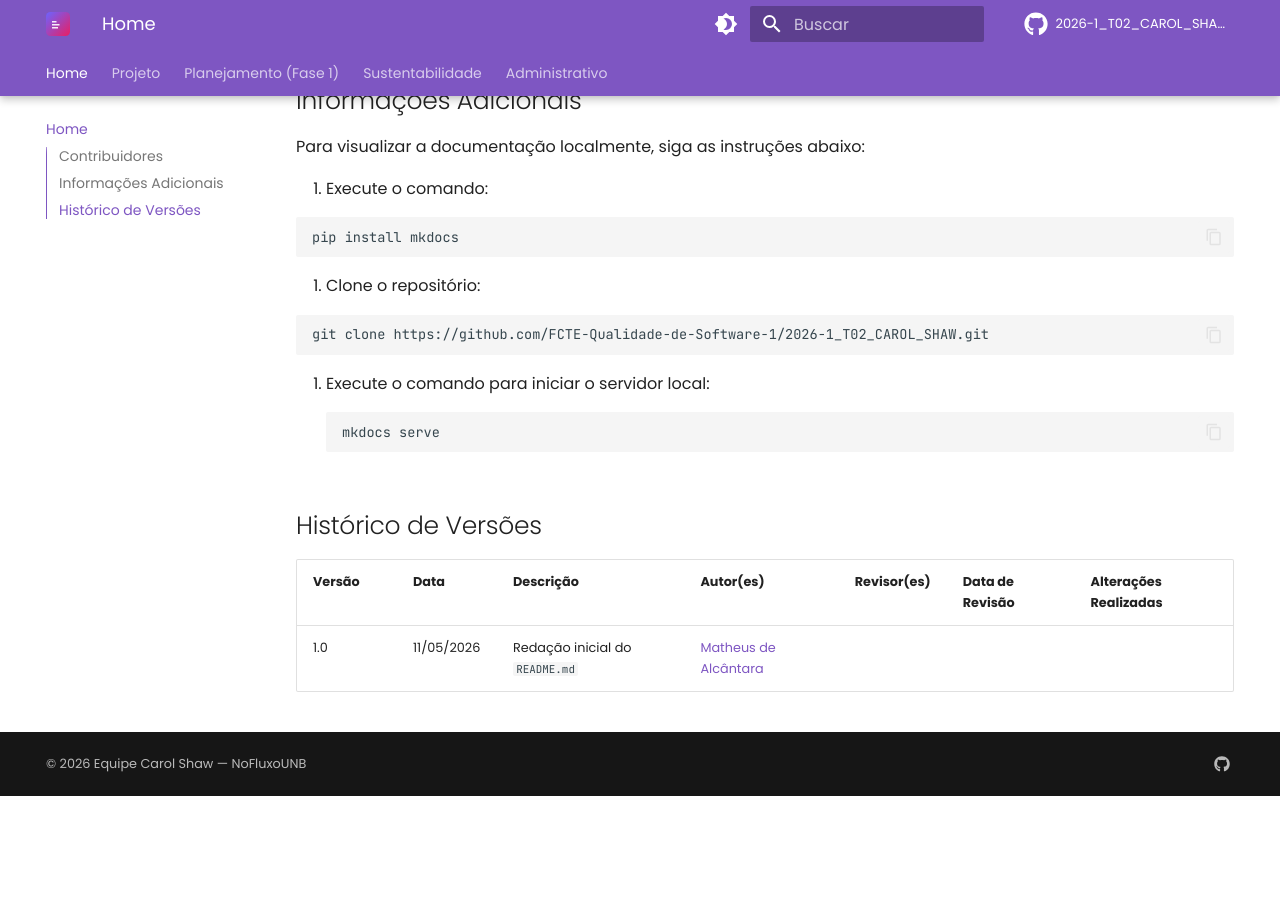
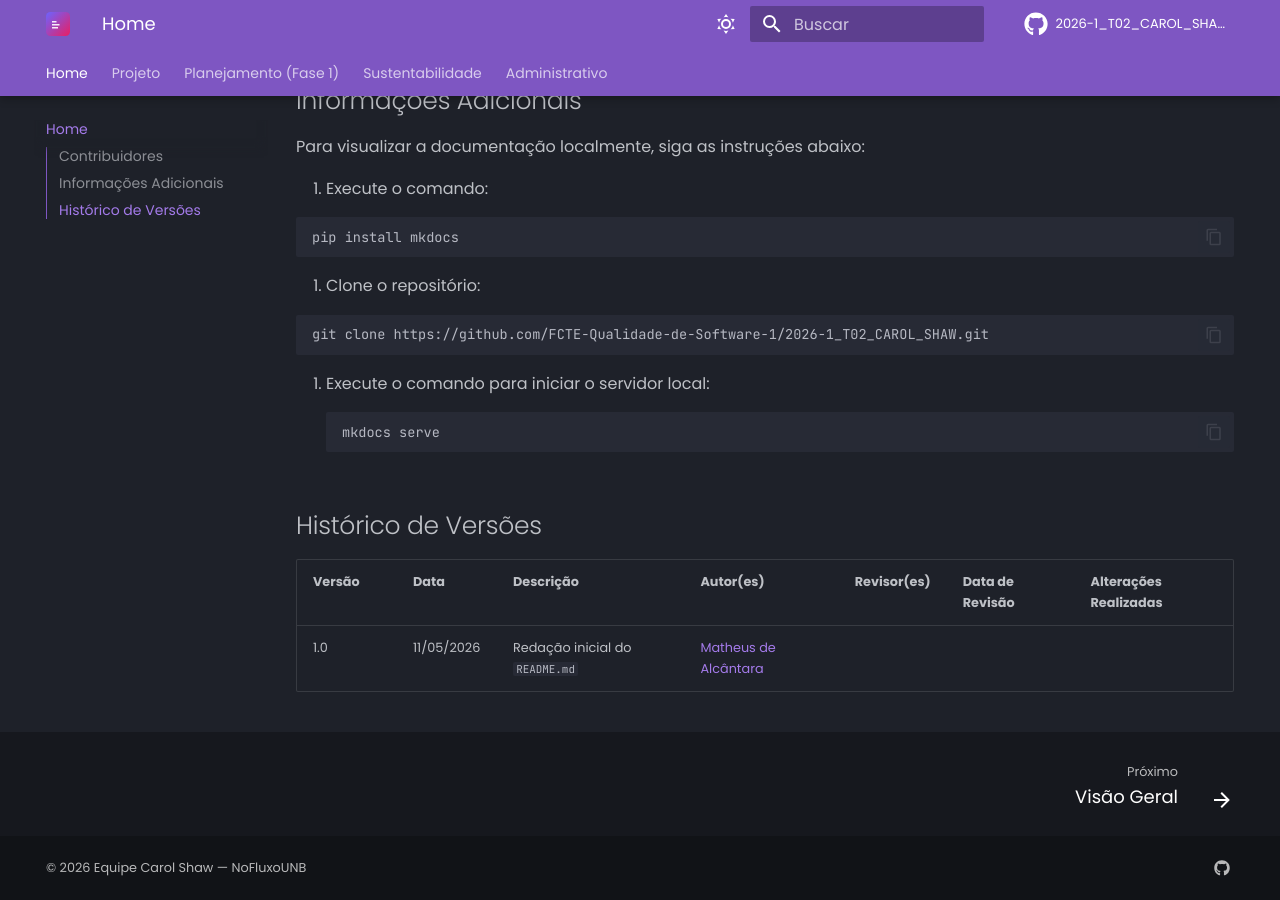
Before and after one commit to FCTE-Qualidade-de-Software-1/2026-1_T02_CAROL_SHAW, an MkDocs documentation site: the page built from docs/index.md, in a window 1280 px wide and 900 px high, scrolled down 933 px. Built offline with MkDocs 1.6.1 and Material for MkDocs 9.7.7, drawn with Linux system fonts in a browser that asks for light colours; comment, search, counter and statistics services are not loaded; before the commit the page ends 1729 px from its top, so only the background shows below that.

Commit message:
fix: conserta integração da estilização com os dropdown

```diff
--- a/mkdocs.yml
+++ b/mkdocs.yml
@@ -11,6 +11,7 @@
 theme:
   name: material
   language: pt-BR
+
   logo: assets/img/favicon.svg
   favicon: assets/img/favicon.svg
 
@@ -19,47 +20,39 @@
     code: JetBrains Mono
 
   palette:
-    # Dark mode — Premium NoFluxo (Violeta + Preto profundo)
+    # Dark mode — inspirado no NoFluxo
     - scheme: slate
       primary: deep purple
       accent: purple
-      media: "(prefers-color-scheme: dark)"
       toggle:
-        icon: material/brightness-7
+        icon: material/weather-sunny
         name: Alternar para modo claro
 
     # Light mode
     - scheme: default
       primary: deep purple
       accent: purple
-      media: "(prefers-color-scheme: light)"
       toggle:
-        icon: material/brightness-4
+        icon: material/weather-night
         name: Alternar para modo escuro
-
-    # System preference
-    - media: "(prefers-color-scheme)"
-      toggle:
-        icon: material/brightness-auto
-        name: Seguir preferência do sistema
 
   features:
     - navigation.tabs
     - navigation.tabs.sticky
     - navigation.sections
     - navigation.expand
-    - navigation.path
-    - navigation.indexes
-    - navigation.prune
     - navigation.top
-    - header.autohide
+    - navigation.footer
+
     - toc.integrate
     - toc.follow
-    - search.suggest
+
     - search.highlight
     - search.share
+    - search.suggest
+
+    - content.code.copy
     - content.tabs.link
-    - content.code.copy
 
   icon:
     repo: fontawesome/brands/github
@@ -91,15 +84,32 @@
       - Rastreabilidade: adm/links.md
 
 markdown_extensions:
-  - pymdownx.highlight
+  # HTML
+  - md_in_html
+  - attr_list
+
+  # Admonitions / dropdowns
+  - admonition
+  - pymdownx.details
+
+  # Code blocks
   - pymdownx.superfences
+  - pymdownx.highlight:
+      anchor_linenums: true
+
   - pymdownx.inlinehilite
   - pymdownx.snippets
 
-  - admonition
+  # Tabs
+  - pymdownx.tabbed:
+      alternate_style: true
+
+  # Extras
   - footnotes
-  - attr_list
-  - md_in_html
+
+  # TOC
+  - toc:
+      permalink: true
 
 extra:
   generator: false
```
